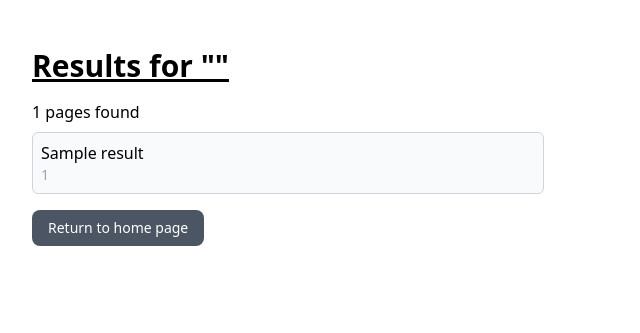
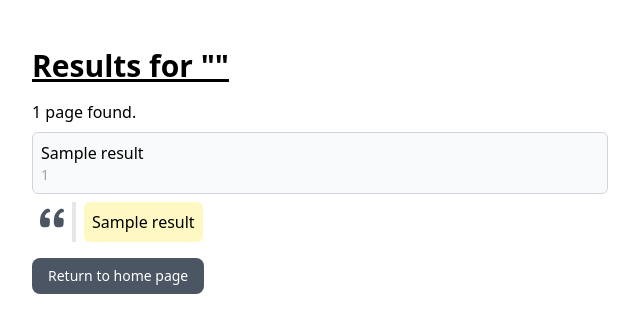
Before and after one commit to dnoske/search-engine, a Flask app: template templates/search.html in a window 1280 px wide. Shown: the top 333 px of the page, without its empty margins (0-640 px from the left). Run offline with Flask 3, Linux system fonts and the light colour scheme; the template is opened without the code that fills it: most values are stand-ins (such as "Sample title", 1, 10 or a date in 2020); some libraries are stand-ins or nearby versions.

Commit message:
allow for highlighted excerpts

```diff
--- a/templates/search.html
+++ b/templates/search.html
@@ -9,15 +9,42 @@
             <h1 class="text-3xl font-bold underline mb-4">Results for "{{ q }}"</h1>
             {% if results %}
             <p class="mb-2">
-                {{results|length}} pages found
+                {% if results|length == 1 %}
+                    1 page found.
+                {% else %}
+                    {{results|length}} pages found.
+                {% endif %}
             </p>
-            <ul class="list-inside space-y-2 max-w-lg  ">
+            <ul class="list-inside space-y-2 max-w-xl">
                 {% for r in results %}
-                <li class="p-2 bg-gray-50 rounded-md border border-gray-300">
-                    <a href="{{ r[0] }}">
-                        <p>{{ r[1] }}</p>
-                        <p class="text-sm text-gray-400">{{ r[0] }}</p>
-                    </a>
+                <li>
+                    <div class="p-2 bg-gray-50 rounded-md border border-gray-300">
+                        <a href="{{ r[0] }}">
+                            <p>{{ r[1] }}</p>
+                            <p class="text-sm text-gray-400">{{ r[0] }}</p>
+                        </a>
+                    </div>
+                    <div class="flex mt-2">
+                        <div class="pr-2 border-r-4">
+                            <svg class="h-8 w-6 ml-2 fill-gray-600" fill="#000000" version="1.1" id="Capa_1" xmlns="http://www.w3.org/2000/svg" xmlns:xlink="http://www.w3.org/1999/xlink"
+                                    width="800px" height="800px" viewBox="0 0 351.128 351.128"
+                                    xml:space="preserve">
+                                <g>
+                                    <path d="M72.326,147.33c4.284-26.928,37.944-55.692,64.26-56.304c1.836,0,3.672-0.612,4.896-1.836
+                                        c1.224-0.612,2.448-1.224,3.06-3.06c9.18-17.136,4.284-30.6-11.016-41.616c-17.748-12.852-45.9,0-59.976,11.628
+                                        C38.054,85.518,1.946,136.313,3.782,184.662c-6.12,32.437-4.896,67.32,4.284,96.084c6.12,18.36,23.868,27.54,42.228,28.764
+                                        c18.36,1.225,56.304,6.732,72.828-4.283c16.524-11.017,17.748-32.437,19.584-50.796c1.836-20.196,7.344-58.141-9.792-74.053
+                                        C115.778,165.078,66.818,181.602,72.326,147.33z"/>
+                                    <path d="M274.286,147.33c4.284-26.928,37.943-55.692,64.26-56.304c1.836,0,3.672-0.612,4.896-1.836
+                                        c1.225-0.612,2.448-1.224,3.061-3.06c9.18-17.136,4.284-30.6-11.016-41.616c-17.748-12.852-45.9,0-59.977,11.628
+                                        c-35.496,29.376-71.604,80.172-69.768,128.52c-6.12,32.437-4.896,67.32,4.283,96.084c6.12,18.36,23.868,27.54,42.229,28.764
+                                        c18.36,1.225,56.304,6.732,72.828-4.283c16.523-11.017,17.748-32.437,19.584-50.796c1.836-20.196,7.344-58.141-9.792-74.053
+                                        C317.738,165.078,268.166,181.602,274.286,147.33z"/>
+                                </g>
+                            </svg>
+                        </div>
+                        <p class="ml-2 p-2 bg-yellow-100 rounded-md">{{ r[2] }}</p>
+                    </div>
                 </li>
                 {% endfor %}
             </ul>
```
